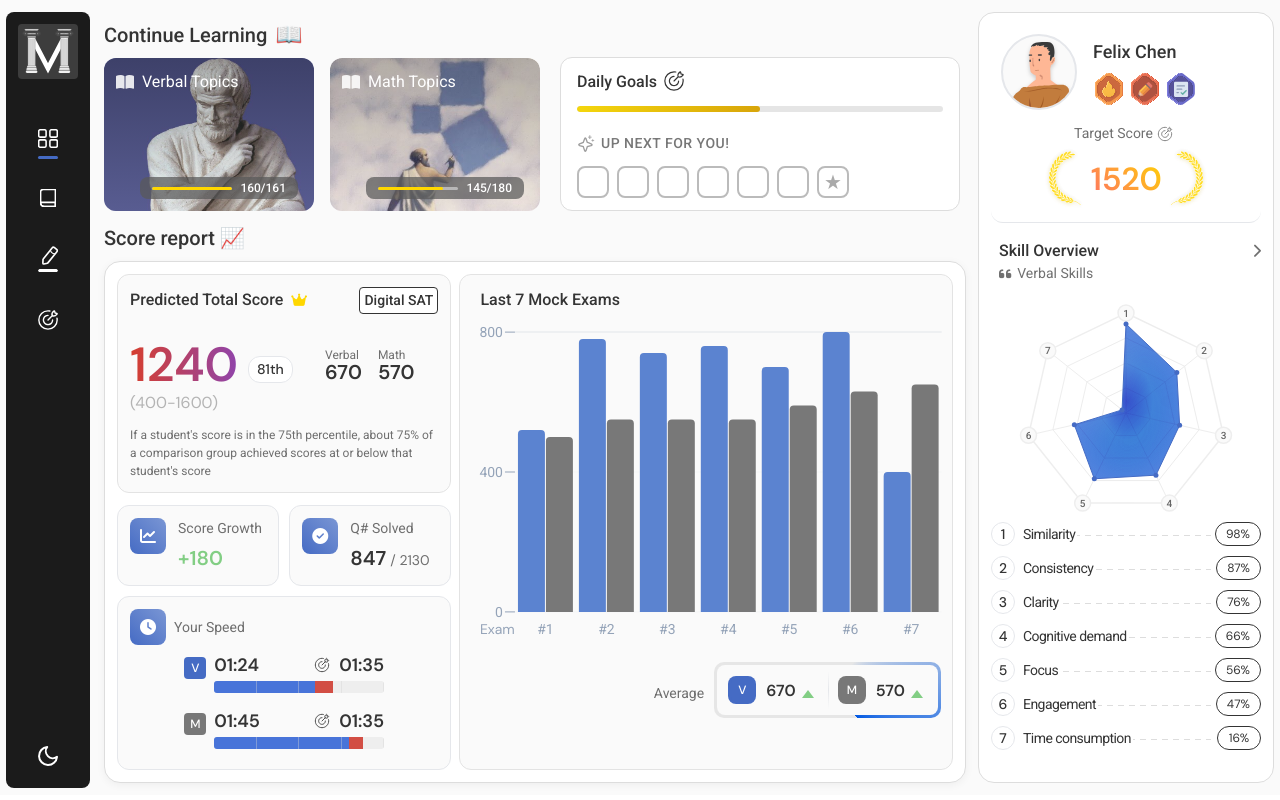
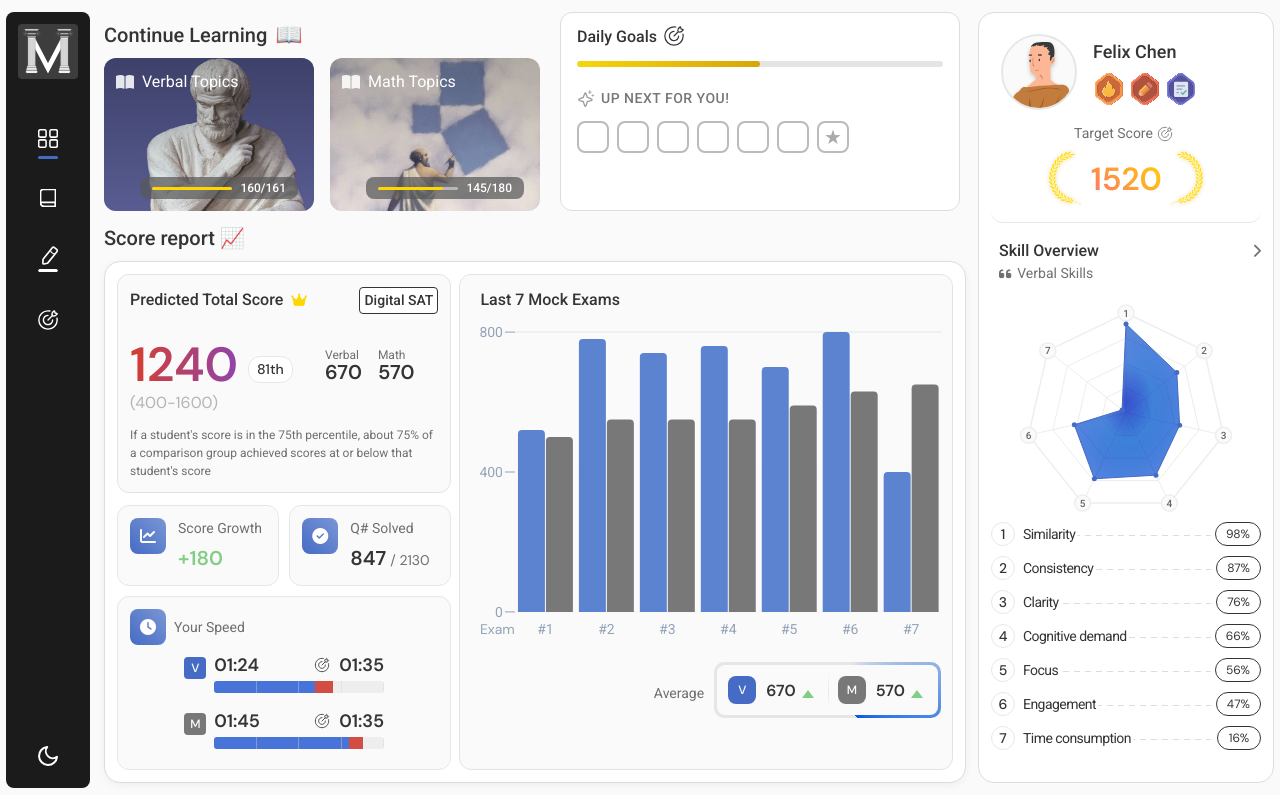
Before and after one commit to Orujhimaru/max_odyssey, a React (Vite) app: page /dashboard in a window 1280 px wide. Built offline with nearby package versions, Linux system fonts and the light colour scheme; sample sign-in values are in the browser's storage; a web font is replaced by a local one.

Commit message:
design: alignment fix

```diff
--- a/src/components/WeeklyTasks/WeeklyTasks.css
+++ b/src/components/WeeklyTasks/WeeklyTasks.css
@@ -271,7 +271,6 @@
   margin-bottom: 0;
   border: 1px solid #dddddd;
   /* height: fit-content; */
-  align-self: flex-end;
   max-width: 400px;
 }
 
```
